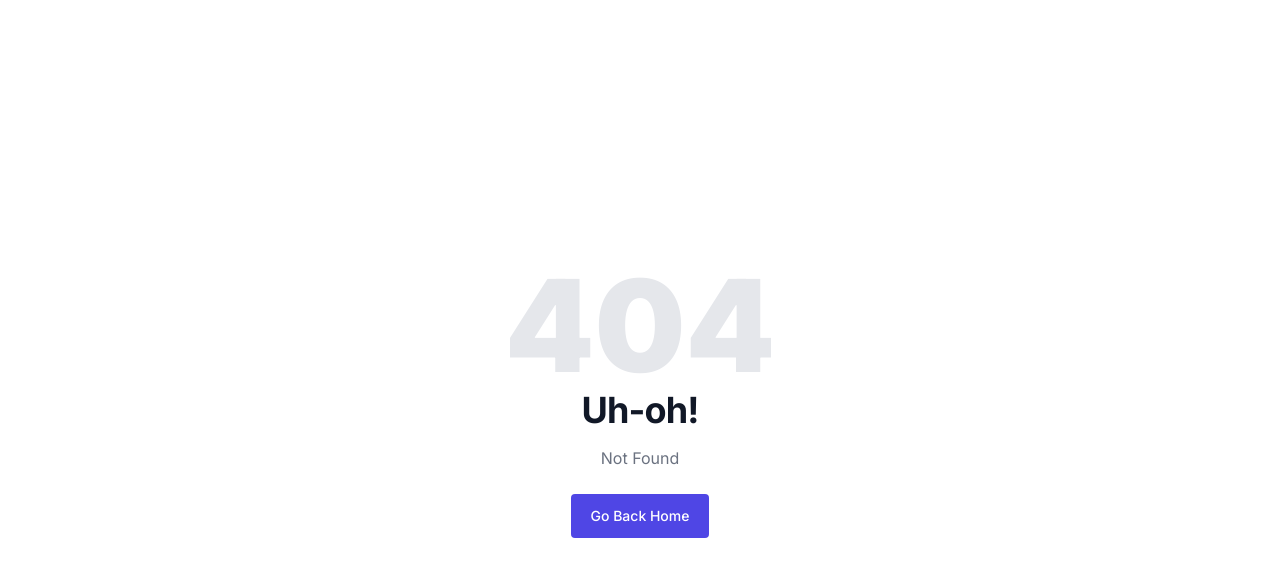
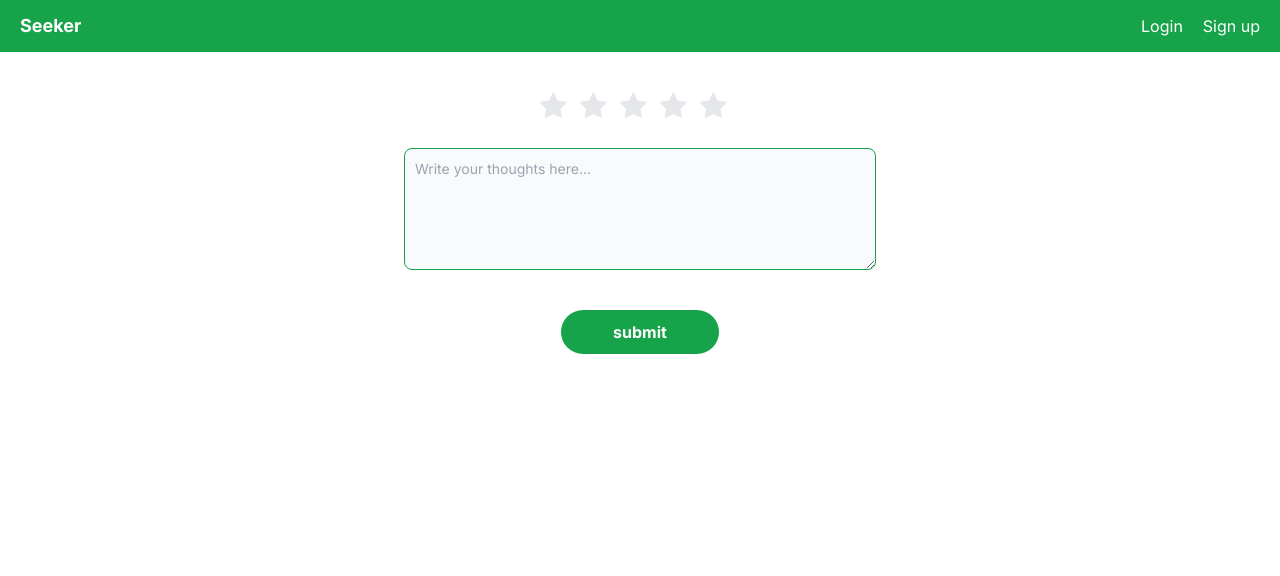
Before and after one commit to ReshanCSX/CS50W-Project5-Capstone, a React (Vite) app in the folder Frontend/: page /write/1 in a window 1280 px wide. Before the commit this address had no page. Shown: the top 576 px of the page. Built offline with nearby package versions, Linux system fonts and the light colour scheme.

Commit message:
Review page design

```diff
--- /dev/null
+++ b/Frontend/src/components/AddReviewPage/AddReviewPage.jsx
@@ -0,0 +1,91 @@
+import { useParams, useNavigate } from "react-router-dom"
+import { API } from "../../api"
+
+import Button from "../Button"
+import StarRating from "./StarRating"
+import { useState } from "react"
+
+export default function AddReviewPage(){
+
+    const { LocationId } = useParams()
+    const navigate = useNavigate()
+    const [rating, setRating] = useState(0)
+    const [review, setReview] = useState("")
+    const [reviewErrors, setReviewErrors] = useState("")
+
+
+    const handleClickRating = (value) => {
+        setRating(value)
+    }
+
+
+    const handleTextChange = (event) => {
+        setReview(event.target.value)
+    }
+
+
+    const submitForm = async (event) => {
+        event.preventDefault()
+
+        if(rating === 0){
+            setReviewErrors("Please add a star rating to complete your review.")
+            return
+        }
+
+        if(review.length < 85){
+            setReviewErrors("Your review needs at least 85 characters. Add a few more thoughts to post review.")
+            return
+        }
+
+        const body = {
+            rating : rating,
+            content : review
+        }
+
+        try{
+            const response = await API.post(`write/${LocationId}`, body)
+
+            setReviewErrors("")
+
+            if (response.status === 200) {
+                navigate(`location/` + LocationId)
+              }
+
+        }
+        catch(error){
+            console.log(error)
+        }
+
+    }
+
+    return(
+
+        <section className="px-5 mt-10 max-w-lg mx-auto">
+
+            <form onSubmit={submitForm} className="w-full">
+                <fieldset className="flex flex-col items-center ">
+
+                    <StarRating rating={rating} handleClickRating={handleClickRating}/>
+
+                    <div className="block w-full my-4">
+                        <textarea
+                            rows="5"
+                            className="block p-2.5 w-full text-sm text-gray-900 bg-gray-50 rounded-lg border border-green-600 focus:outline-green-800"
+                            placeholder="Write your thoughts here..."
+                            value={review}
+                            onChange={handleTextChange}
+                        />
+                    </div>
+
+                    {reviewErrors && <p className="text-red-500 text-xs mt-1">{reviewErrors}</p>}
+
+                    <div className="block w-full">
+                        <Button name="submit" />
+                    </div>
+
+                </fieldset>
+            </form>
+
+        </section>
+    )
+}
--- /dev/null
+++ b/Frontend/src/components/AddReviewPage/StarRating.jsx
@@ -0,0 +1,46 @@
+import { useState } from "react"
+
+
+const StarRating = (props) => {
+
+    const {rating, handleClickRating} = props
+    const [hover, setHover] = useState(0)
+
+    return(
+        <div className="flex">
+
+            {[...Array(5)].map((star, i) => {
+                const ratingValue = i + 1
+
+                return(
+                    <label key={i}>
+                        <input
+                            className="hidden"
+                            type="radio"
+                            name="rating"
+                            value={ratingValue}
+                            onClick={() => handleClickRating(ratingValue)}
+                        />
+
+                        <svg
+
+                            xmlns="http://www.w3.org/2000/svg"
+                            width={40}
+                            height={40}
+                            fill="currentColor"
+                            viewBox="0 0 24 24"
+                            className={`cursor-pointer transition-colors duration-200 ease-in-out ${ratingValue <= (hover || rating) ? 'text-green-600' : 'text-gray-200'}`}
+                            onMouseEnter={() => setHover(ratingValue)}
+                            onMouseLeave={() => setHover(0)}
+                        >
+                            <path d="M3.612 15.443c-.386.198-.824-.149-.746-.592l.83-4.73L.173 6.765c-.329-.314-.158-.888.283-.95l4.898-.696L7.538.792c.197-.39.73-.39.927 0l2.184 4.327 4.898.696c.441.062.612.636.282.95l-3.522 3.356.83 4.73c.078.443-.36.79-.746.592L8 13.187l-4.389 2.256z"/>
+                        </svg>
+                    </label>
+                )
+            })}
+
+        </div>
+    )
+}
+
+export default StarRating
--- a/Frontend/src/routing/routes.jsx
+++ b/Frontend/src/routing/routes.jsx
@@ -9,6 +9,7 @@ import CreateListing from "../components/CreateListingPage/CreateListingPage"
 import Login from "../components/LoginPage/LoginPage"
 import Register from "../components/Register/RegisterPage"
 import ViewLocation from "../components/PlaceDetailsPage/PlaceDetailsPage"
+import AddReviewPage from "../components/AddReviewPage/AddReviewPage"
 
 
 export const ROUTES = createBrowserRouter([
@@ -44,6 +45,10 @@ export const ROUTES = createBrowserRouter([
         path: "/location/:LocationId",
         element: <ViewLocation />
       },
+      {
+        path: "/write/:LocationId",
+        element: <AddReviewPage />
+      },
     ],
     },
   ])
```
